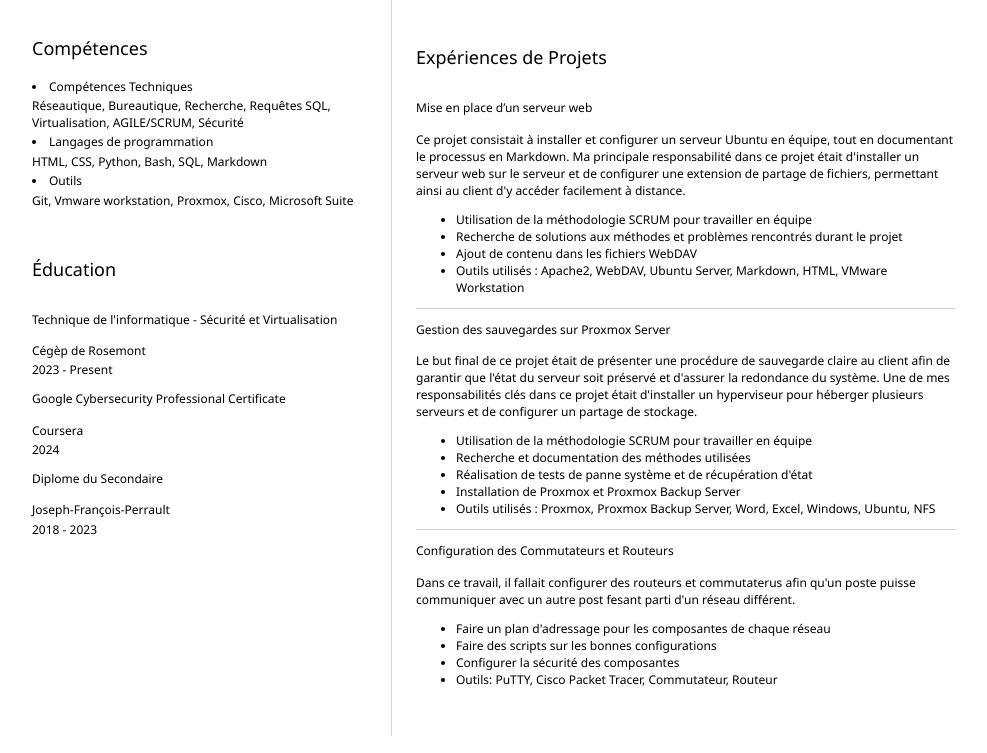
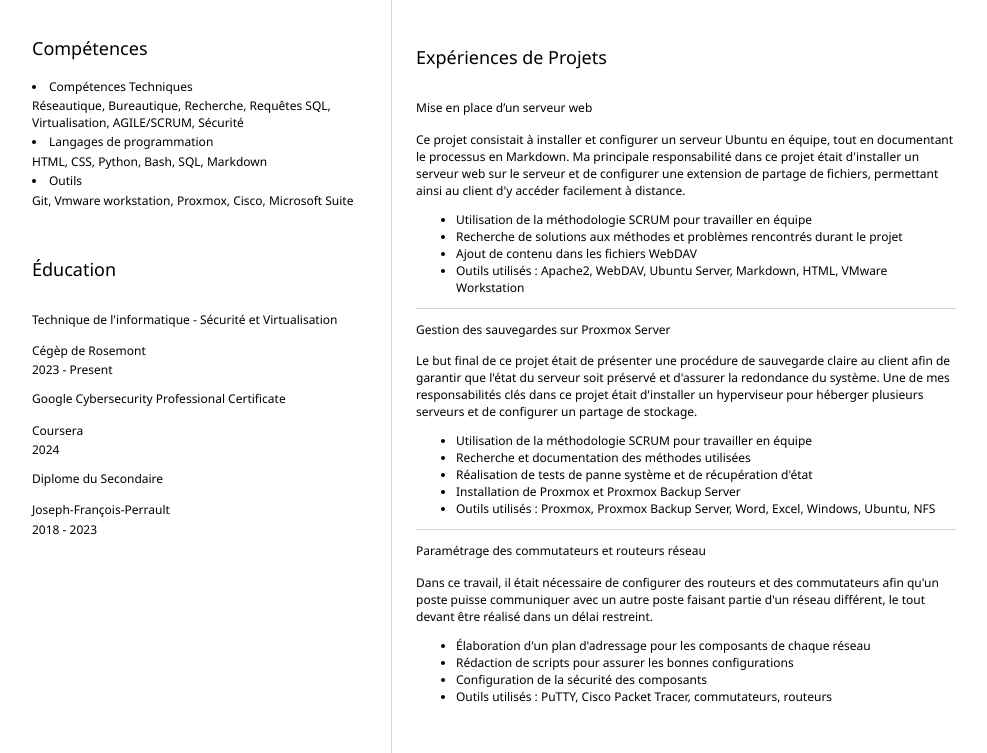
Before and after one commit to Samuelgaviria17/My-resume, a plain HTML site: page index.html in a window 1280 px wide. Shown: the part 393-1146 px from the top of the page, without its empty margins (152-1139 px from the left). Drawn offline with Linux system fonts and the light colour scheme.

Commit message:
Commutateurs et routeurs correctifs

```diff
--- a/index.html
+++ b/index.html
@@ -98,16 +98,17 @@
                             <li>Outils utilisés : Proxmox, Proxmox Backup Server, Word, Excel, Windows, Ubuntu, NFS</li>
                     </ul>
                     <hr>
-                    <h3>Configuration des Commutateurs et Routeurs</h3>
+                    <h3>Paramétrage des commutateurs et routeurs réseau</h3>
                     <p>
-                        Dans ce travail, il fallait configurer des routeurs et commutaterus afin qu'un poste puisse communiquer
-                        avec un autre post fesant parti d'un réseau différent.
+                        Dans ce travail, il était nécessaire de configurer des routeurs et des commutateurs afin
+                        qu'un poste puisse communiquer avec un autre poste faisant partie d'un réseau différent,
+                        le tout devant être réalisé dans un délai restreint.
                     </p>
                     <ul>
-                            <li>Faire un plan d'adressage pour les composantes de chaque réseau</li>
-                            <li>Faire des scripts sur les bonnes configurations</li>
-                            <li>Configurer la sécurité des composantes</li>
-                            <li>Outils: PuTTY, Cisco Packet Tracer, Commutateur, Routeur</li>
+                            <li>Élaboration d'un plan d'adressage pour les composants de chaque réseau</li>
+                            <li>Rédaction de scripts pour assurer les bonnes configurations</li>
+                            <li>Configuration de la sécurité des composants</li>
+                            <li>Outils utilisés : PuTTY, Cisco Packet Tracer, commutateurs, routeurs</li>
                     </ul>
 				</section>
 			</article>
```
